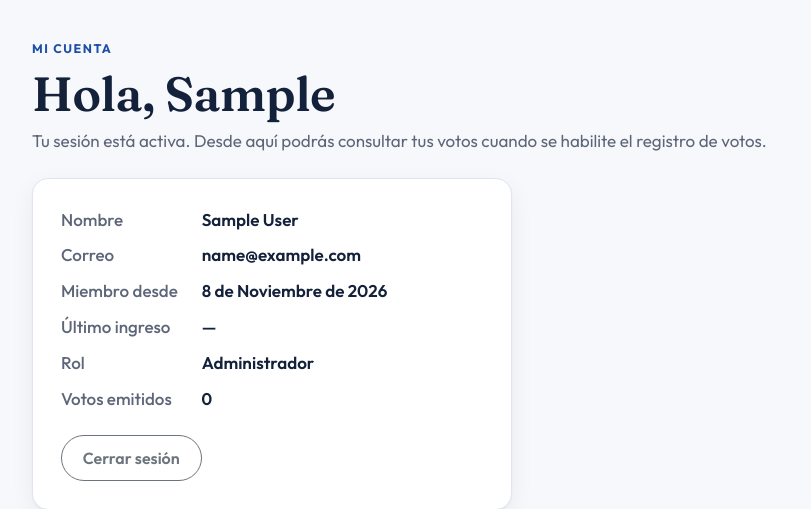
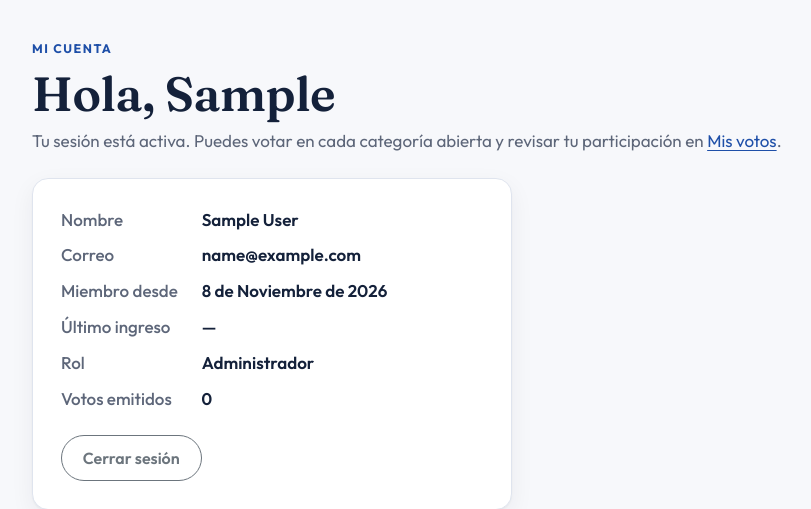
Before and after one commit to bsegura4-bit/Festival_Vallenato2027, a Django app: page /cuentas/perfil/ in a window 1280 px wide. Shown: the part 94-603 px from the top of the page, without its empty margins (84-895 px from the left). Run offline with Django 5.2, Linux system fonts and the light colour scheme; the visitor is signed in with stand-in values (Sample User, id 1); data that the repository does not hold is empty; some libraries are stand-ins or nearby versions.

Commit message:
Perfil: enlace a mis votos

```diff
--- a/templates/cuentas/perfil.html
+++ b/templates/cuentas/perfil.html
@@ -1,7 +1,7 @@
 {% extends "base.html" %}
 {% block titulo %}Mi cuenta{% endblock %}
 {% block contenido %}
-<div class="rv"><p class="eyebrow">Mi cuenta</p><h1>Hola, {{ user.first_name|default:user.username }}</h1><p class="muted">Tu sesión está activa. Desde aquí podrás consultar tus votos cuando se habilite el registro de votos.</p></div>
+<div class="rv"><p class="eyebrow">Mi cuenta</p><h1>Hola, {{ user.first_name|default:user.username }}</h1><p class="muted">Tu sesión está activa. Puedes votar en cada categoría abierta y revisar tu participación en <a href="{% url 'festival:mis_votos' %}">Mis votos</a>.</p></div>
 <div class="panel form-estrecho mt-4 rv" style="--i:1">
  <dl class="datos">
   <dt>Nombre</dt><dd>{{ user.get_full_name|default:"—" }}</dd>
```
